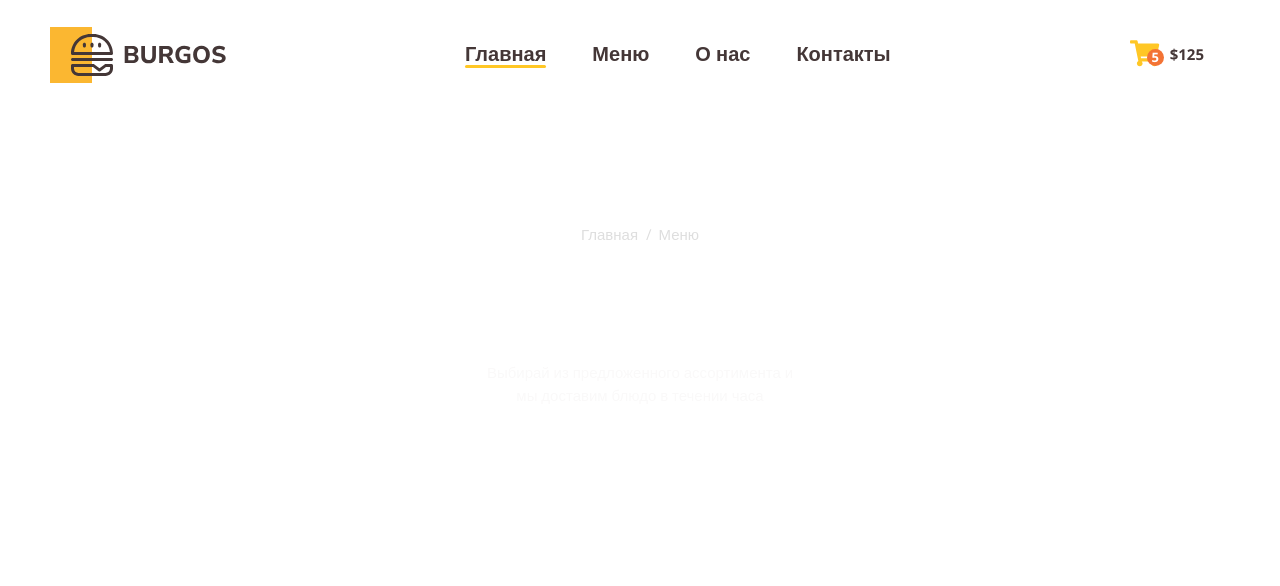
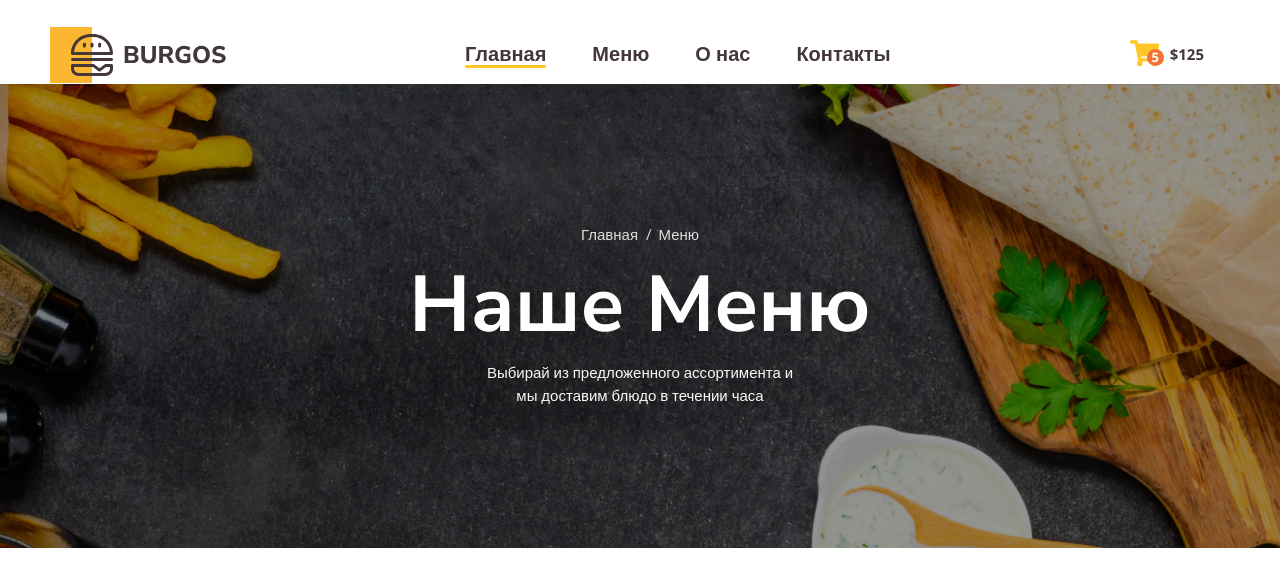
Before and after one commit to Fr4t0s/Module01-Burger, a plain HTML site: page index.html in a window 1280 px wide. Drawn offline with nearby package versions, Linux system fonts and the light colour scheme.

Commit message:
Update main.css

```diff
--- a/styles/main.css
+++ b/styles/main.css
@@ -79,7 +79,7 @@ position: relative;
 .bg {
     text-align: center;
     color: #FFFFFF;
-    background-image: url(.../images/bg.jpg);
+    background-image: url(/images/bg.jpg);
     background-size: cover;
     background-position: center center;
     padding: 142px 0;
```
